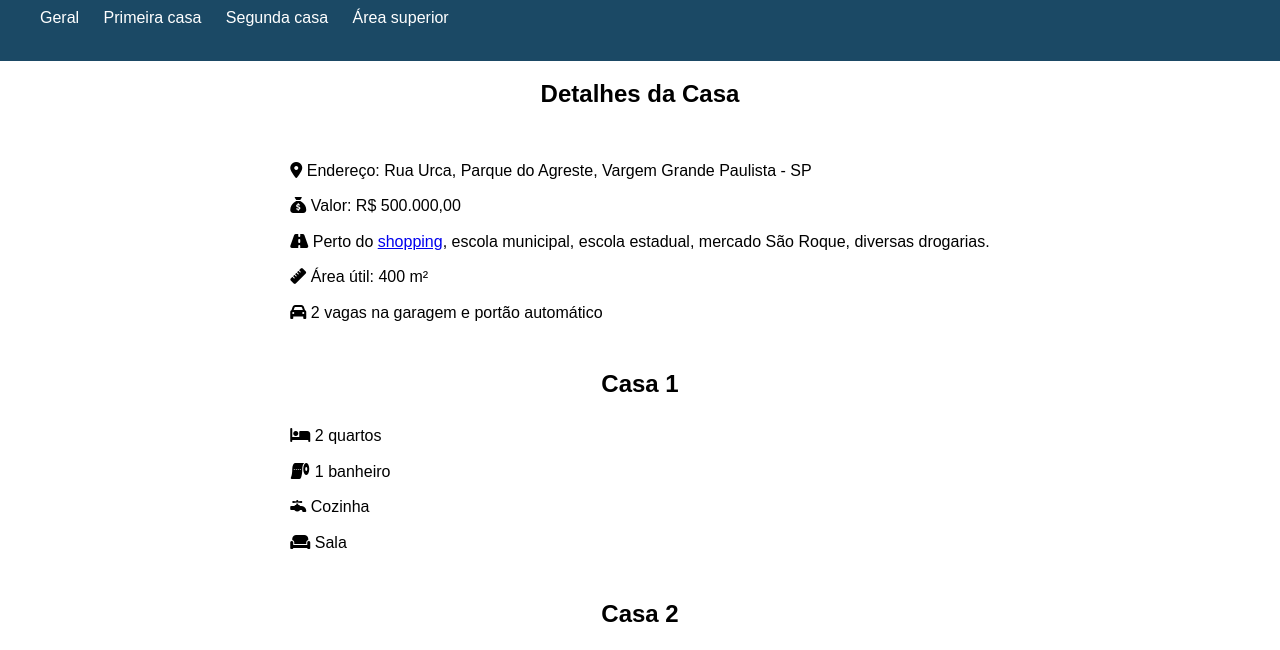
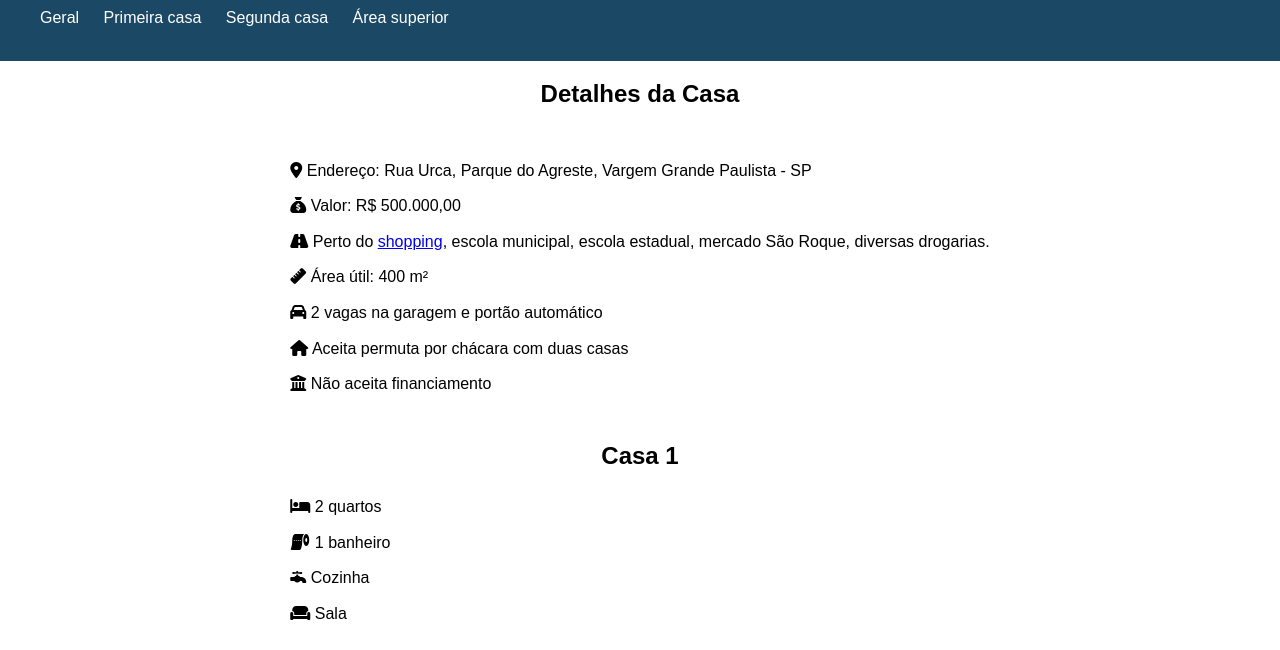
Before and after one commit to ca-r0-l/site-vender-casa, a plain HTML site: page index.html in a window 1280 px wide. Shown: the part 93-743 px from the top of the page. Drawn offline with Linux system fonts and the light colour scheme.

Commit message:
aceita permuta

```diff
--- a/index.html
+++ b/index.html
@@ -43,6 +43,12 @@
                         </li>
                         <li>
                             <i class="fa-solid fa-car"></i> 2 vagas na garagem e portão automático
+                        </li>
+                        <li>
+                            <i class="fa-solid fa-house"></i> Aceita permuta por chácara com duas casas
+                        </li>
+                        <li>
+                            <i class="fa-solid fa-building-columns"></i> Não aceita financiamento
                         </li>
                     </ul>
                 </div>
```
